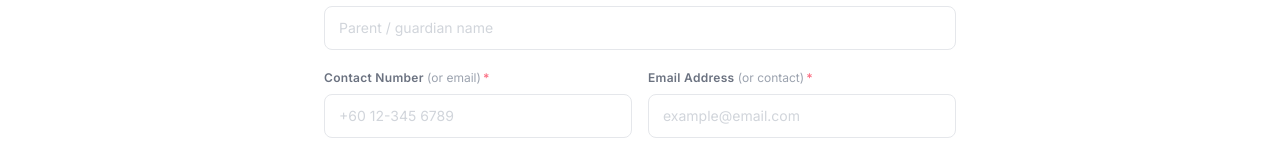
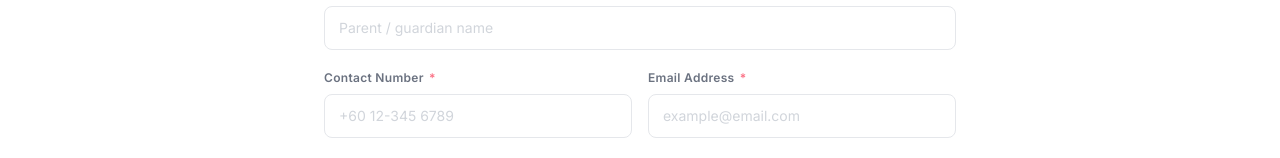
Before and after one commit to williamjonathanliem/tripletreecms, a Next.js app: page /form in a window 1280 px wide. Shown: the part 642-800 px from the top of the page. Built offline with nearby package versions, Linux system fonts and the light colour scheme; no server answers.

Commit message:
Update page.tsx

```diff
--- a/src/app/form/page.tsx
+++ b/src/app/form/page.tsx
@@ -385,12 +385,12 @@ export default function FormPage() {
             </div>
             <div className="grid grid-cols-2 gap-4">
               <div>
-                <Label required>{t.contact} <span className="normal-case font-normal text-gray-400 tracking-normal">({lang === 'en' ? 'or email' : '或电邮'})</span></Label>
+                <Label required>{t.contact} <span className="normal-case font-normal text-gray-400 tracking-normal"></span></Label>
                 <input type="tel" className={field} placeholder={t.ph_contact}
                   value={data.contact} onChange={e => set('contact', e.target.value)} />
               </div>
               <div>
-                <Label required>{t.email} <span className="normal-case font-normal text-gray-400 tracking-normal">({lang === 'en' ? 'or contact' : '或电话'})</span></Label>
+                <Label required>{t.email} <span className="normal-case font-normal text-gray-400 tracking-normal"></span></Label>
                 <input type="email" className={field} placeholder={t.ph_email}
                   value={data.email} onChange={e => set('email', e.target.value)} />
               </div>
```
